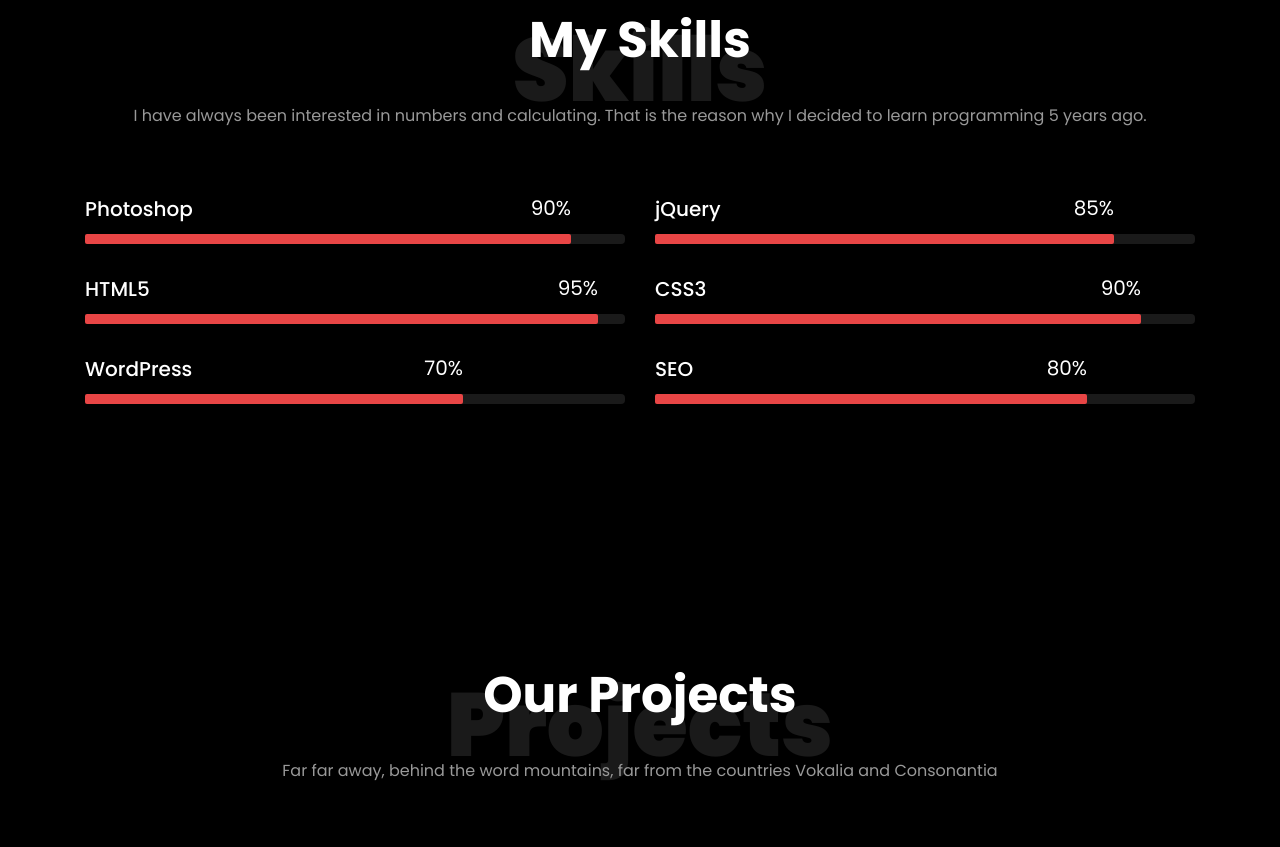
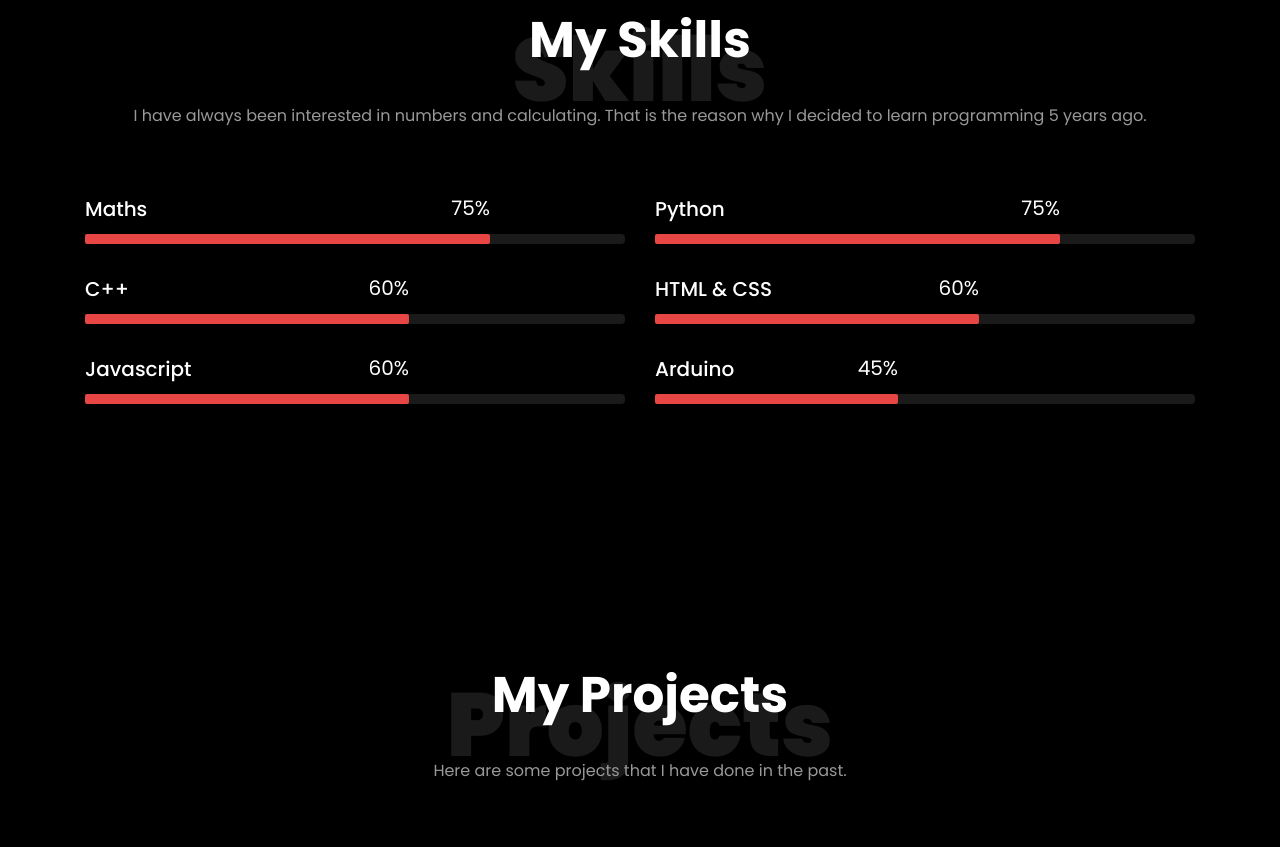
Before and after one commit to alexnguyen104/khoinguyen-portfolio, a plain HTML site: page index.html in a window 1280 px wide. Shown: the part 4161-5008 px from the top of the page. Drawn offline with Linux system fonts and the light colour scheme; files whose address does not match are found by name.

Commit message:
update sth

```diff
--- a/index.html
+++ b/index.html
@@ -6,6 +6,8 @@
     <meta name="viewport" content="width=device-width, initial-scale=1, shrink-to-fit=no">
 
     <link href="https://fonts.googleapis.com/css?family=Poppins:100,200,300,400,500,600,700,800,900" rel="stylesheet">
+
+	<link rel="icon" href="images/logo.png" type="image/x-icon">
 
     <link rel="stylesheet" href="css/open-iconic-bootstrap.min.css">
     <link rel="stylesheet" href="css/animate.css">
@@ -254,66 +256,66 @@
 				<div class="row">
 					<div class="col-md-6 animate-box">
 						<div class="progress-wrap ftco-animate">
-							<h3>Photoshop</h3>
+							<h3>Maths</h3>
 							<div class="progress">
-							 	<div class="progress-bar color-1" role="progressbar" aria-valuenow="90"
-							  	aria-valuemin="0" aria-valuemax="100" style="width:90%">
-							    <span>90%</span>
+							 	<div class="progress-bar color-1" role="progressbar" aria-valuenow="75"
+							  	aria-valuemin="0" aria-valuemax="100" style="width:75%">
+							    <span>75%</span>
 							  	</div>
 							</div>
 						</div>
 					</div>
 					<div class="col-md-6 animate-box">
 						<div class="progress-wrap ftco-animate">
-							<h3>jQuery</h3>
+							<h3>Python</h3>
 							<div class="progress">
-							 	<div class="progress-bar color-2" role="progressbar" aria-valuenow="85"
-							  	aria-valuemin="0" aria-valuemax="100" style="width:85%">
-							    <span>85%</span>
+							 	<div class="progress-bar color-2" role="progressbar" aria-valuenow="75"
+							  	aria-valuemin="0" aria-valuemax="100" style="width:75%">
+							    <span>75%</span>
 							  	</div>
 							</div>
 						</div>
 					</div>
 					<div class="col-md-6 animate-box">
 						<div class="progress-wrap ftco-animate">
-							<h3>HTML5</h3>
+							<h3>C++</h3>
 							<div class="progress">
-							 	<div class="progress-bar color-3" role="progressbar" aria-valuenow="95"
-							  	aria-valuemin="0" aria-valuemax="100" style="width:95%">
-							    <span>95%</span>
+							 	<div class="progress-bar color-3" role="progressbar" aria-valuenow="60"
+							  	aria-valuemin="0" aria-valuemax="100" style="width:60%">
+							    <span>60%</span>
 							  	</div>
 							</div>
 						</div>
 					</div>
 					<div class="col-md-6 animate-box">
 						<div class="progress-wrap ftco-animate">
-							<h3>CSS3</h3>
+							<h3>HTML &amp; CSS</h3>
 							<div class="progress">
-							 	<div class="progress-bar color-4" role="progressbar" aria-valuenow="90"
-							  	aria-valuemin="0" aria-valuemax="100" style="width:90%">
-							    <span>90%</span>
+							 	<div class="progress-bar color-4" role="progressbar" aria-valuenow="60"
+							  	aria-valuemin="0" aria-valuemax="100" style="width:60%">
+							    <span>60%</span>
 							  	</div>
 							</div>
 						</div>
 					</div>
 					<div class="col-md-6 animate-box">
 						<div class="progress-wrap ftco-animate">
-							<h3>WordPress</h3>
+							<h3>Javascript</h3>
 							<div class="progress">
-							 	<div class="progress-bar color-5" role="progressbar" aria-valuenow="70"
-							  	aria-valuemin="0" aria-valuemax="100" style="width:70%">
-							    <span>70%</span>
+							 	<div class="progress-bar color-5" role="progressbar" aria-valuenow="60"
+							  	aria-valuemin="0" aria-valuemax="100" style="width:60%">
+							    <span>60%</span>
 							  	</div>
 							</div>
 						</div>
 					</div>
 					<div class="col-md-6 animate-box">
 						<div class="progress-wrap ftco-animate">
-							<h3>SEO</h3>
+							<h3>Arduino</h3>
 							<div class="progress">
-							 	<div class="progress-bar color-6" role="progressbar" aria-valuenow="80"
-							  	aria-valuemin="0" aria-valuemax="100" style="width:80%">
-							    <span>80%</span>
+							 	<div class="progress-bar color-6" role="progressbar" aria-valuenow="45"
+							  	aria-valuemin="0" aria-valuemax="100" style="width:45%">
+							    <span>45%</span>
 							  	</div>
 							</div>
 						</div>
@@ -328,8 +330,8 @@
     		<div class="row justify-content-center pb-5">
           <div class="col-md-12 heading-section text-center ftco-animate">
           	<h1 class="big big-2">Projects</h1>
-            <h2 class="mb-4">Our Projects</h2>
-            <p>Far far away, behind the word mountains, far from the countries Vokalia and Consonantia</p>
+            <h2 class="mb-4">My Projects</h2>
+            <p>Here are some projects that I have done in the past.</p>
           </div>
         </div>
     		<div class="row">
@@ -346,8 +348,8 @@
     				<div class="project img ftco-animate d-flex justify-content-center align-items-center" style="background-image: url(images/project-5.jpg);">
     					<div class="overlay"></div>
 	    				<div class="text text-center p-4">
-	    					<h3><a href="#">Branding &amp; Illustration Design</a></h3>
-	    					<span>Web Design</span>
+	    					<h3><a href="#">The KN Web</a></h3>
+	    					<span>Web Development</span>
 	    				</div>
     				</div>
   				</div>
@@ -356,8 +358,8 @@
     				<div class="project img ftco-animate d-flex justify-content-center align-items-center" style="background-image: url(images/project-1.jpg);">
     					<div class="overlay"></div>
 	    				<div class="text text-center p-4">
-	    					<h3><a href="#">Branding &amp; Illustration Design</a></h3>
-	    					<span>Web Design</span>
+	    					<h3><a href="#">KN Daily</a></h3>
+	    					<span>Web Development</span>
 	    				</div>
     				</div>
 
@@ -495,32 +497,6 @@
           </div>
         </div>
 
-        <div class="row no-gutters block-9">
-          <div class="col-md-6 order-md-last d-flex">
-            <form action="#" class="bg-light p-4 p-md-5 contact-form">
-              <div class="form-group">
-                <input type="text" class="form-control" placeholder="Your Name">
-              </div>
-              <div class="form-group">
-                <input type="text" class="form-control" placeholder="Your Email">
-              </div>
-              <div class="form-group">
-                <input type="text" class="form-control" placeholder="Subject">
-              </div>
-              <div class="form-group">
-                <textarea name="" id="" cols="30" rows="7" class="form-control" placeholder="Message"></textarea>
-              </div>
-              <div class="form-group">
-                <input type="submit" value="Send Message" class="btn btn-primary py-3 px-5">
-              </div>
-            </form>
-
-          </div>
-
-          <div class="col-md-6 d-flex">
-          	<div class="img" style="background-image: url(images/about.jpg);"></div>
-          </div>
-        </div>
       </div>
     </section>
 
@@ -531,11 +507,11 @@
           <div class="col-md">
             <div class="ftco-footer-widget mb-4">
               <h2 class="ftco-heading-2">About</h2>
-              <p>Far far away, behind the word mountains, far from the countries Vokalia and Consonantia, there live the blind texts.</p>
+              <p>My name is Nguyen Khoi Nguyen, I am a student at Vstarschool, Ho Chi Minh City, Vietnam. I am passionate about computer science, especially artificial intelligence.</p>
               <ul class="ftco-footer-social list-unstyled float-md-left float-lft mt-5">
-                <li class="ftco-animate"><a href="#"><span class="icon-twitter"></span></a></li>
-                <li class="ftco-animate"><a href="#"><span class="icon-facebook"></span></a></li>
-                <li class="ftco-animate"><a href="#"><span class="icon-instagram"></span></a></li>
+                <li class="ftco-animate"><a href="https://www.facebook.com/profile.php?id=100026463991215" target=”_blank”><span class="icon-facebook"></span></a></li>
+                <li class="ftco-animate"><a href="https://www.instagram.com/khoinguyen_104/" target=”_blank”><span class="icon-instagram"></span></a></li>
+				<li class="ftco-animate"><a href="https://github.com/alexnguyen104" target=”_blank”><span class="icon-github"></span></a></li>
               </ul>
             </div>
           </div>
@@ -543,11 +519,12 @@
             <div class="ftco-footer-widget mb-4 ml-md-4">
               <h2 class="ftco-heading-2">Links</h2>
               <ul class="list-unstyled">
-                <li><a href="#"><span class="icon-long-arrow-right mr-2"></span>Home</a></li>
-                <li><a href="#"><span class="icon-long-arrow-right mr-2"></span>About</a></li>
-                <li><a href="#"><span class="icon-long-arrow-right mr-2"></span>Services</a></li>
-                <li><a href="#"><span class="icon-long-arrow-right mr-2"></span>Projects</a></li>
-                <li><a href="#"><span class="icon-long-arrow-right mr-2"></span>Contact</a></li>
+                <li><a href="#home-section"><span class="icon-long-arrow-right mr-2"></span>Home</a></li>
+                <li><a href="#about-section"><span class="icon-long-arrow-right mr-2"></span>About</a></li>
+                <li><a href="#services-section"><span class="icon-long-arrow-right mr-2"></span>Services</a></li>
+				<li><a href="#skills-section"><span class="icon-long-arrow-right mr-2"></span>Skills</a></li>
+                <li><a href="#projects-section"><span class="icon-long-arrow-right mr-2"></span>Projects</a></li>
+                <li><a href="#contact-section"><span class="icon-long-arrow-right mr-2"></span>Contact</a></li>
               </ul>
             </div>
           </div>
```
Also changed, not shown: images/logo.png (added).
